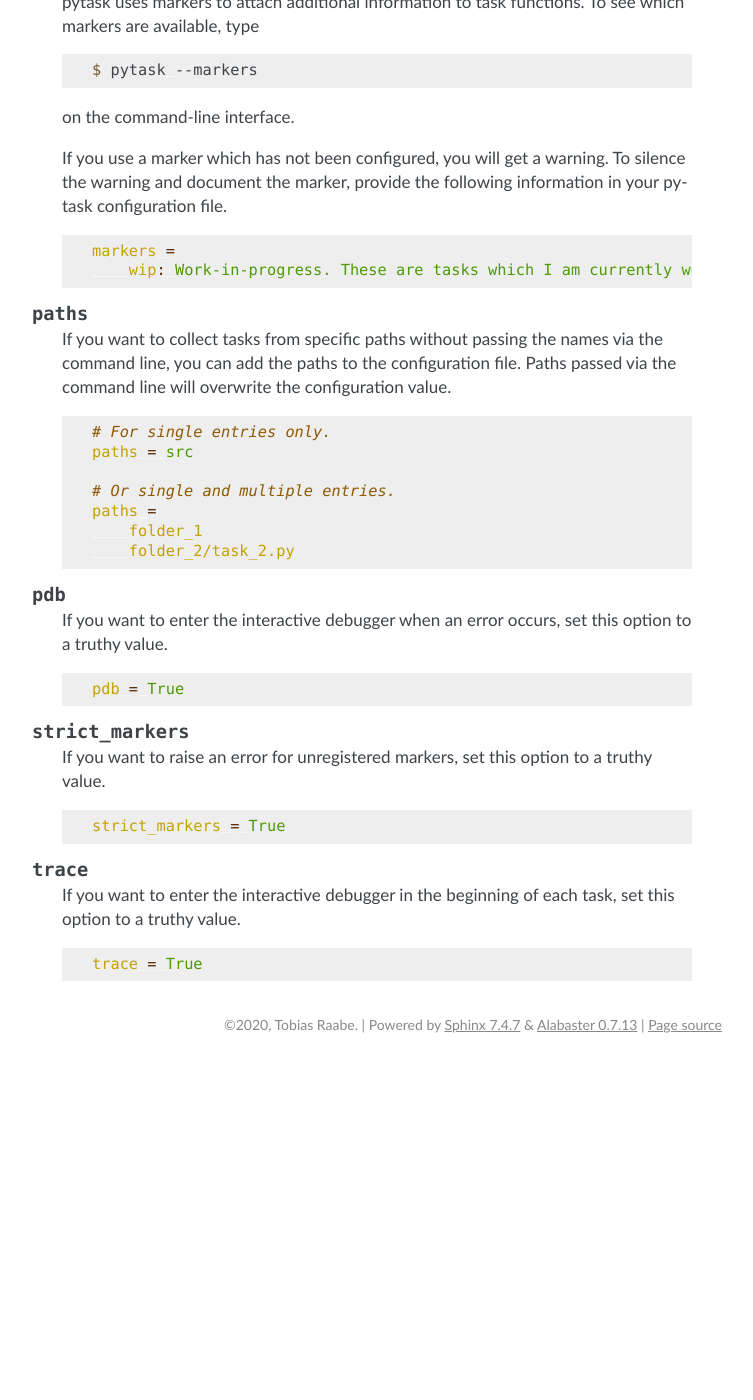
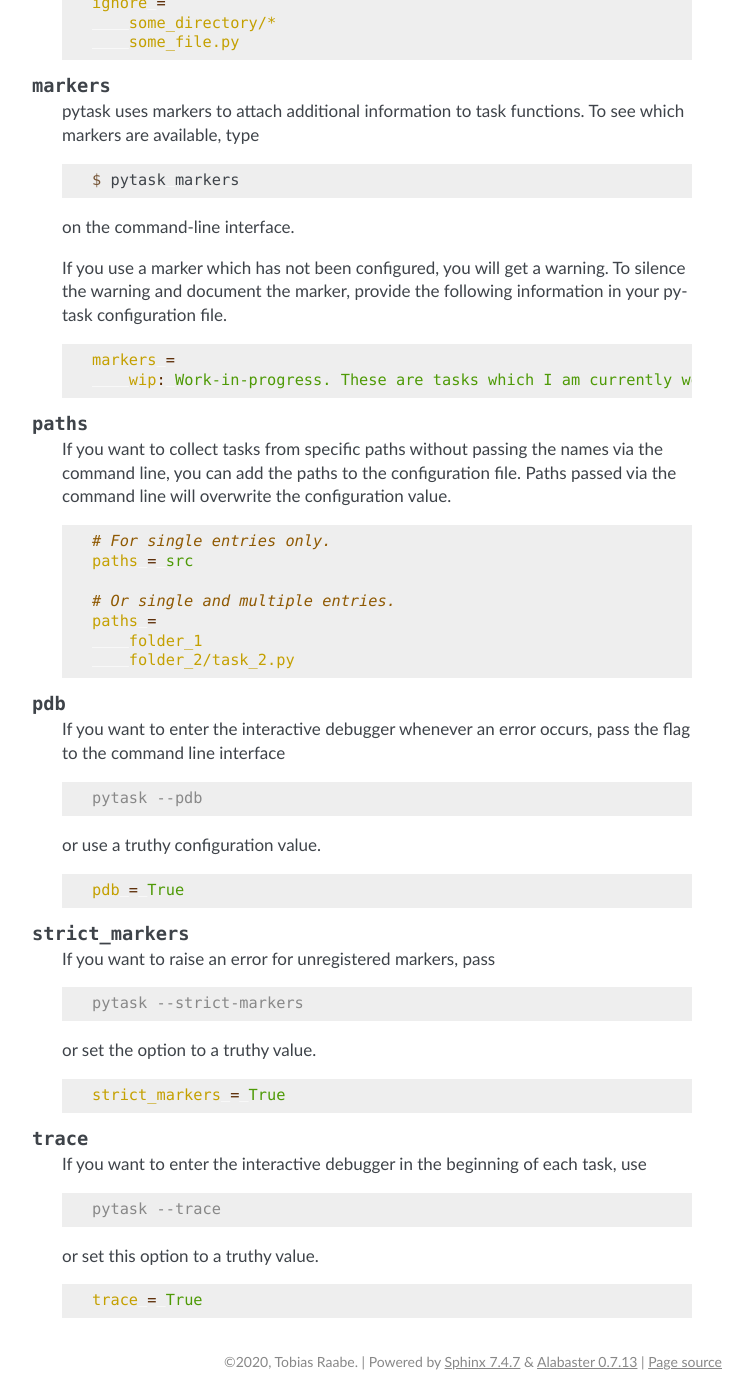
Before and after one commit to pytask-dev/pytask, a Sphinx documentation site: the page built from docs/reference_guides/configuration.rst, in a window 1280 px wide and 1400 px high, scrolled down 954 px. Shown: the whole window, without its empty margins (388-1141 px from the left). Built offline with Sphinx 7.4.7, drawn with Linux system fonts in a browser that asks for light colours; pages that are not in the unit, such as notebooks, are missing from menus; before the commit the page ends 2017 px from its top, so only the background shows below that; some of the changed text lies outside the part shown.

Commit message:
Finishing touches.

```diff
--- a/docs/conf.py
+++ b/docs/conf.py
@@ -57,6 +57,7 @@ suppress_warnings = ["ref.python"]
 # Configuration for autodoc.
 autosummary_generate = True
 add_module_names = False
+# Actually irrelevant since sphinx-click needs to import everything to build the cli.
 autodoc_mock_imports = [
     "attr",
     "click",
--- a/docs/index.rst
+++ b/docs/index.rst
@@ -103,7 +103,7 @@
     reference_guides/index
 
 
-There are also some additional sections.
+Here are some additional resources.
 
 .. toctree::
    :maxdepth: 1
--- a/docs/reference_guides/command_line_interface.rst
+++ b/docs/reference_guides/command_line_interface.rst
@@ -1,7 +1,7 @@
 The command line interface
 ==========================
 
-Here is the command line interface of pytask.
+This section documents the command line interface of pytask.
 
 .. click:: _pytask.cli:cli
     :show-nested:
--- a/docs/reference_guides/configuration.rst
+++ b/docs/reference_guides/configuration.rst
@@ -19,6 +19,12 @@ the following values.
 
 - truthy: ``True``, ``true``, ``1``.
 - falsy: ``False``, ``false``, ``0``.
+
+Additionally, the following values are interpreted as None which is neither truthy or
+falsy.
+
+- ``None``
+- ``none``
 
 
 The options
@@ -56,7 +62,7 @@ The options
 
     .. code-block:: console
 
-        $ pytask --markers
+        $ pytask markers
 
     on the command-line interface.
 
@@ -89,8 +95,14 @@ The options
 
 .. confval:: pdb
 
-    If you want to enter the interactive debugger when an error occurs, set this option
-    to a truthy value.
+    If you want to enter the interactive debugger whenever an error occurs, pass the
+    flag to the command line interface
+
+    .. code-block:: console
+
+        pytask --pdb
+
+    or use a truthy configuration value.
 
     .. code-block:: ini
 
@@ -99,8 +111,13 @@ The options
 
 .. confval:: strict_markers
 
-    If you want to raise an error for unregistered markers, set this option to a truthy
-    value.
+    If you want to raise an error for unregistered markers, pass
+
+    .. code-block:: console
+
+        pytask --strict-markers
+
+    or set the option to a truthy value.
 
     .. code-block:: ini
 
@@ -109,8 +126,13 @@ The options
 
 .. confval:: trace
 
-    If you want to enter the interactive debugger in the beginning of each task, set
-    this option to a truthy value.
+    If you want to enter the interactive debugger in the beginning of each task, use
+
+    .. code-block:: console
+
+        pytask --trace
+
+    or set this option to a truthy value.
 
     .. code-block:: ini
 
--- a/docs/tutorials/how_to_set_up_a_project.rst
+++ b/docs/tutorials/how_to_set_up_a_project.rst
@@ -93,3 +93,7 @@ Then, install the package into your environment with
     # or
 
     $ pip install -e .
+
+Both commands will make an editable install of the project which means any changes in
+the source files of the package are directly reflected in the installed version of the
+package.
```
Also changed, not shown: 8 other files.
